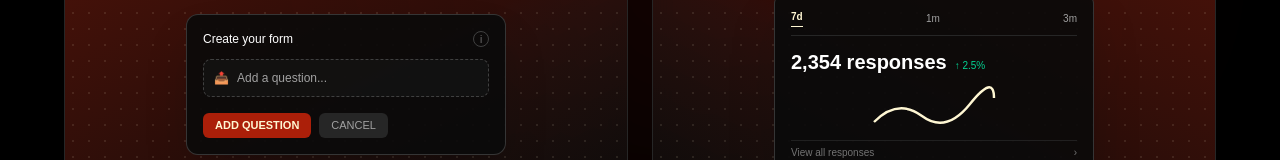
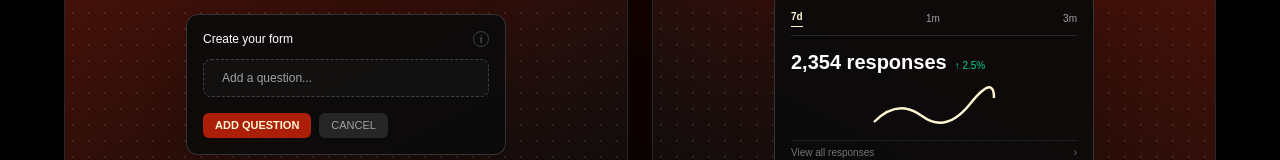
Before and after one commit to semmie-max/android, a Next.js app: page /android/ in a window 1280 px wide. Shown: the part 1936-2096 px from the top of the page. Built offline with nearby package versions, Linux system fonts and the light colour scheme.

Commit message:
add capabilities section to landing page

```diff
--- a/src/components/Hero.tsx
+++ b/src/components/Hero.tsx
@@ -366,7 +366,7 @@ export function CapabilitiesSection() {
                 </div>
 
                 <div className="flex items-center gap-2 rounded-lg border border-dashed border-neutral-700 bg-neutral-900/60 p-2.5 text-xs text-neutral-400">
-                  <span>📤</span>
+                  <span></span>
                   <span>Add a question...</span>
                 </div>
 
```
